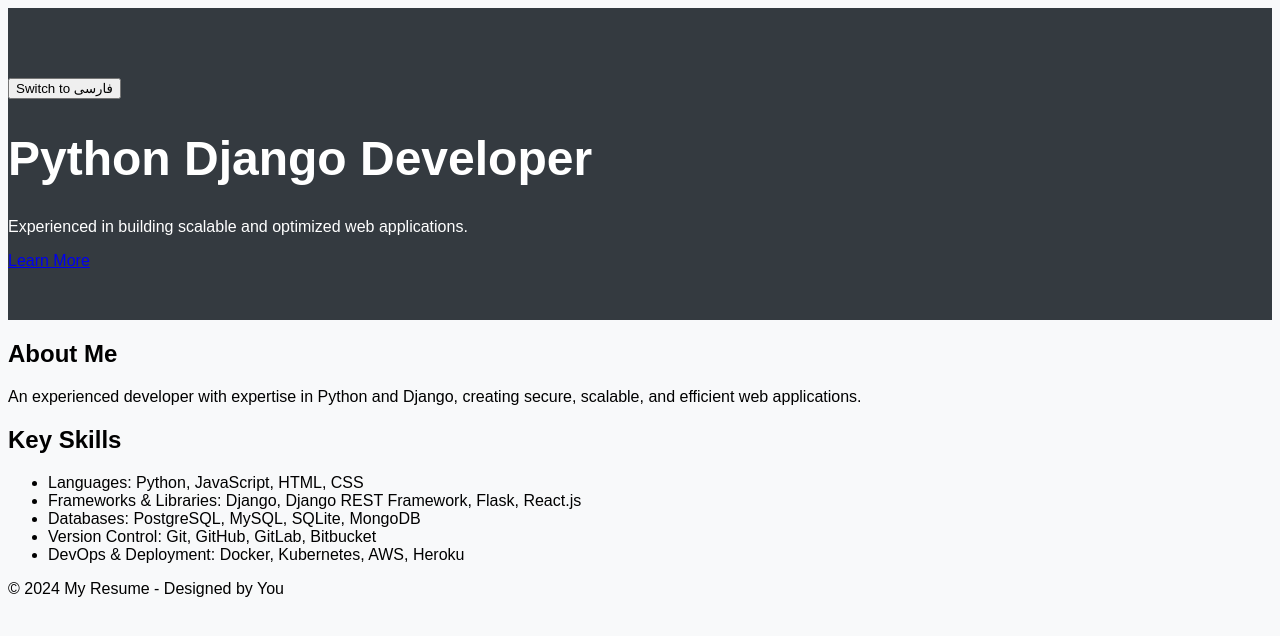
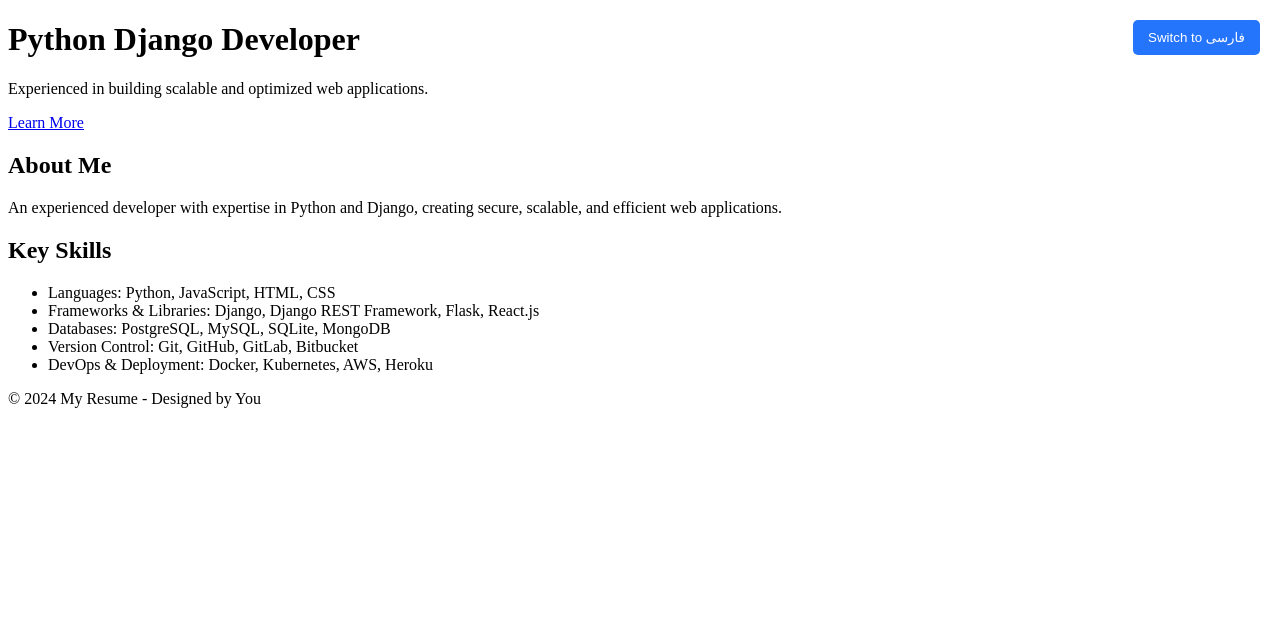
Before and after one commit to kiarashshahedi/kiarashshahedi.github.io, a plain HTML site: page index.html in a window 1280 px wide. Drawn offline with nearby package versions, Linux system fonts and the light colour scheme.

Commit message:
Update style.css

```diff
--- a/style.css
+++ b/style.css
@@ -1,40 +1,19 @@
-body {
-    font-family: 'Arial', sans-serif;
-    background-color: #f8f9fa;
+/* Language Toggle Button */
+.toggle-btn {
+    position: absolute;
+    top: 20px;
+    right: 20px;
+    background: #2575fc;
+    color: white;
+    padding: 10px 15px;
+    border: none;
+    border-radius: 5px;
+    cursor: pointer;
+    transition: background 0.3s ease;
 }
 
-header {
-    background-color: #343a40;
-    color: white;
-    padding: 50px 0;
+.toggle-btn:hover {
+    background: #6a11cb;
 }
 
-header h1 {
-    font-size: 3rem;
-}
-
-header .btn {
-    margin-top: 20px;
-}
-
-.timeline {
-    border-left: 4px solid #343a40;
-    padding-left: 20px;
-}
-
-.timeline-item {
-    position: relative;
-    margin-bottom: 30px;
-}
-
-.timeline-item h4 {
-    font-size: 1.2rem;
-}
-
-.card-title {
-    font-size: 1.25rem;
-}
-
-.skill-icon {
-    margin-bottom: 10px;
-}
+/* Other styles remain the same */
```
